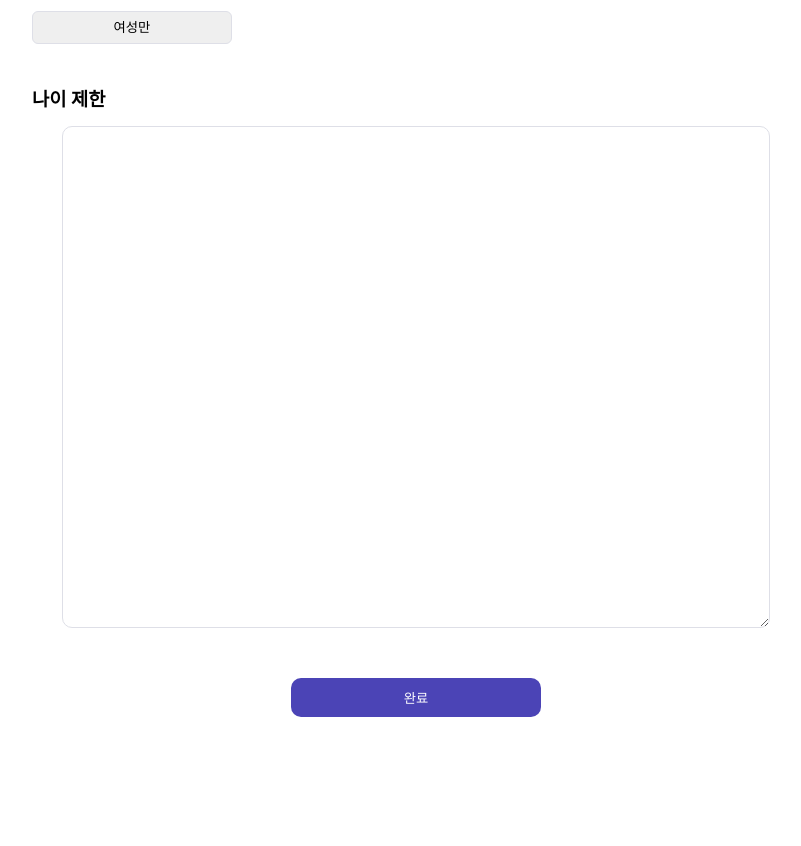
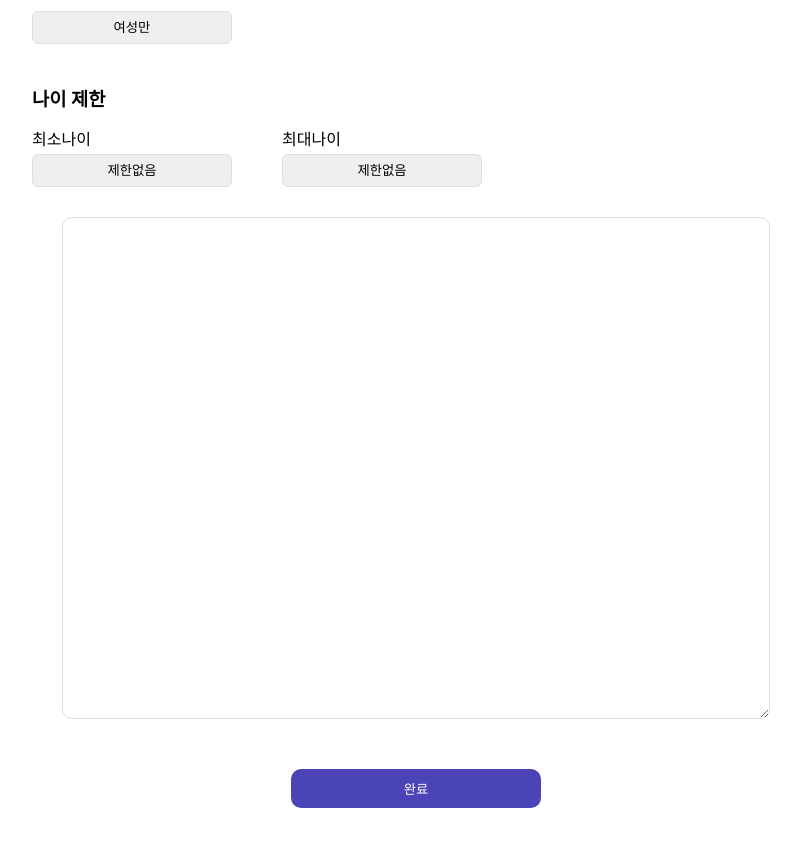
Before and after one commit to MODU-MOIM/momo-web, a React (Create React App) app: page / in a window 1280 px wide. Shown: the part 1340-2186 px from the top of the page, without its empty margins (224-1025 px from the left). Built offline with nearby package versions, Linux system fonts and the light colour scheme.

Commit message:
test: AgeSelect 셀렉트박스 테스트

```diff
--- a/src/pages/Crew/Components/SelectBox.jsx
+++ b/src/pages/Crew/Components/SelectBox.jsx
@@ -4,23 +4,59 @@ import styled from 'styled-components';
 
 export const GenderSelect = () => {
   return (
-    <Container>
+    <Wrapper>
       <StyledSelect name="genderSelect" defaultValue="제한없음">
         <option value="onlyFemale">여성만</option>
         <option value="onlyMale">남성만</option>
         <option value="noLimit">제한없음</option>
       </StyledSelect>
-    </Container>
+    </Wrapper>
   );
 };
 
+export const AgeSelect = () => {
+    return (
+      <Wrapper>
+        <Container>
+            <SubContainer>
 
+                <Label for="age-select">최소나이</Label>
+                <StyledSelect name="ageSlect" defaultValue="제한없음">
+                <option value="10대">10대</option>
+                <option value="20대">20대</option>
+                <option value="제한없음">제한없음</option>
+                </StyledSelect>
+            </SubContainer>
+            <SubContainer>
+
+                <Label for="age-select">최대나이</Label>
+                <StyledSelect name="ageSelect" defaultValue="제한없음">
+                <option value="10대">10대</option>
+                <option value="20대">20대</option>
+                <option value="제한없음">제한없음</option>
+                </StyledSelect>
+            </SubContainer>
+        </Container>
+      </Wrapper>
+    );
+  };
+
+const Wrapper = styled.div`
+  width: 500px;
+`;
 const Container = styled.div`
+  display: flex;
+`;
+const SubContainer = styled.div`
+  width: 100%;
+  margin: 0px 30px 30px 0px;
+`;
+const Label = styled.label`
+  display: block;
+  margin-bottom: 4px;
+`;
+const StyledSelect = styled.select`
   width: 200px;
-`;
-
-const StyledSelect = styled.select`
-  width: 100%;
   padding: 8px;
   text-align: center;
   border: 1px solid #DEDFE7;
--- a/src/pages/Crew/CrewCreate.jsx
+++ b/src/pages/Crew/CrewCreate.jsx
@@ -2,7 +2,7 @@ import React, { useState } from "react";
 import styled from "styled-components";
 import SetCategory from "./Components/SetCategory";
 import SetRegion from "./Components/SetRegion";
-import { GenderSelect } from "./Components/SelectBox";
+import { AgeSelect, GenderSelect } from "./Components/SelectBox";
 
 export default function CrewCreate() {
     const [crewName, setCrewName] = useState("");
@@ -95,6 +95,7 @@ export default function CrewCreate() {
 
                     {/* 나이 설정 */}
                     <ItemTitle>나이 제한</ItemTitle>
+                    <AgeSelect/>
 
                 </CrewSettings>
 
```
